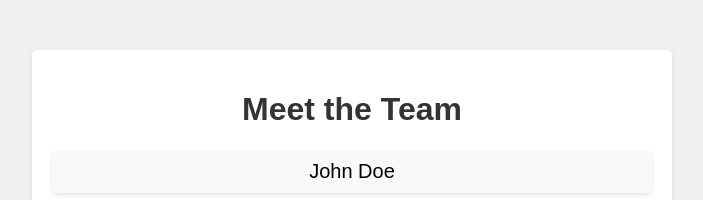
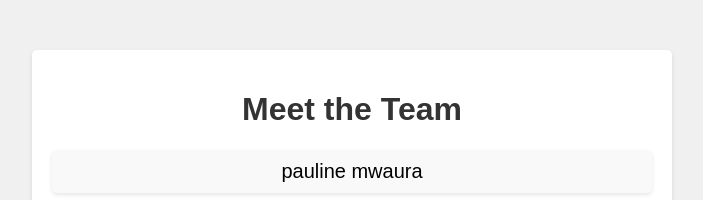
Before and after one commit to Mwangithuranira/teach2givegithubtesting, a plain HTML site: page index.html in a window 1280 px wide. Shown: the top 200 px of the page, without its empty margins (288-991 px from the left). Drawn offline with Linux system fonts and the light colour scheme.

Commit message:
Second commit

```diff
--- a/index.html
+++ b/index.html
@@ -10,7 +10,7 @@
     <div class="container">
         <h1>Meet the Team</h1>
         <ul class="people-list">
-            <li>John Doe</li>
+            <li>pauline mwaura</li>
             <li>Jane Smith</li>
             <li>Michael Johnson</li>
             <li>Sarah Brown</li>
```
